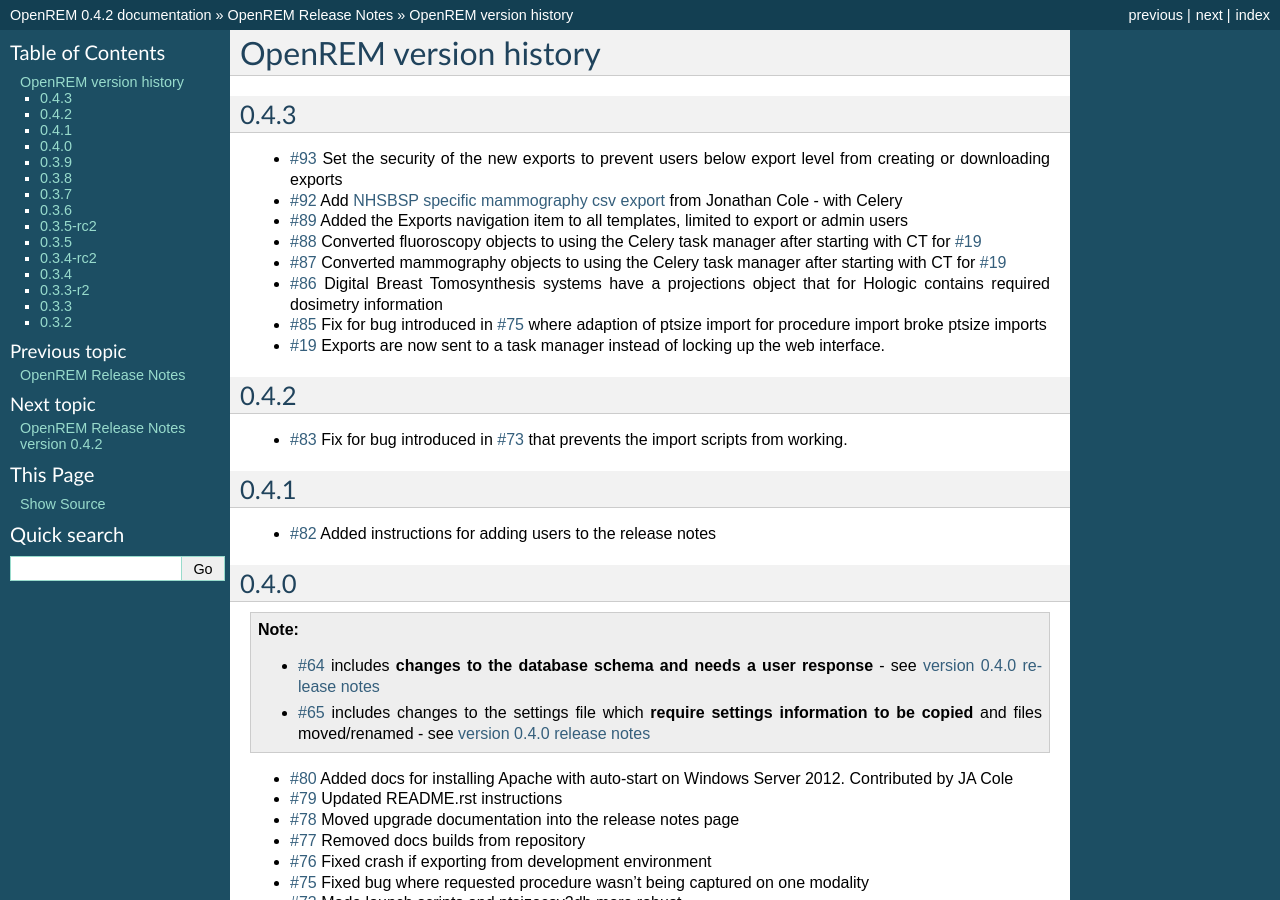
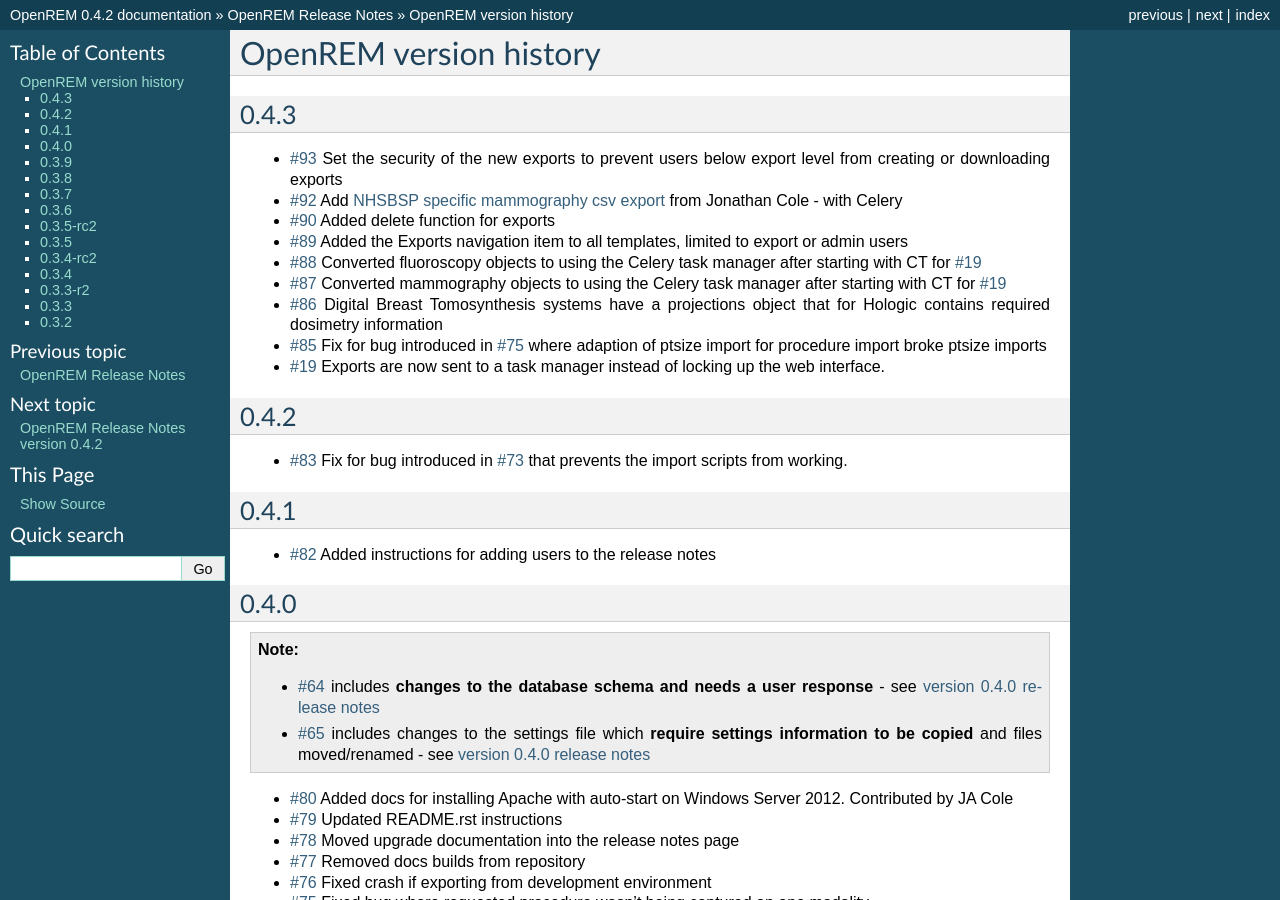
Before and after one commit to ckswilliams/modOpenREM, a Sphinx documentation site: the page built from docs/changes.rst, in a window 1280 px wide and 900 px high. Built offline with Sphinx 7.4.7, drawn with Linux system fonts in a browser that asks for light colours.

Commit message:
Updating changes.rst ref #90.

```diff
--- a/docs/changes.rst
+++ b/docs/changes.rst
@@ -7,6 +7,7 @@
 
 * `#93`_   Set the security of the new exports to prevent users below export level from creating or downloading exports
 * `#92`_   Add `NHSBSP specific mammography csv export`_ from Jonathan Cole - with Celery
+* `#90`_   Added delete function for exports
 * `#89`_   Added the Exports navigation item to all templates, limited to export or admin users
 * `#88`_   Converted fluoroscopy objects to using the Celery task manager after starting with CT for `#19`_
 * `#87`_   Converted mammography objects to using the Celery task manager after starting with CT for `#19`_
```
